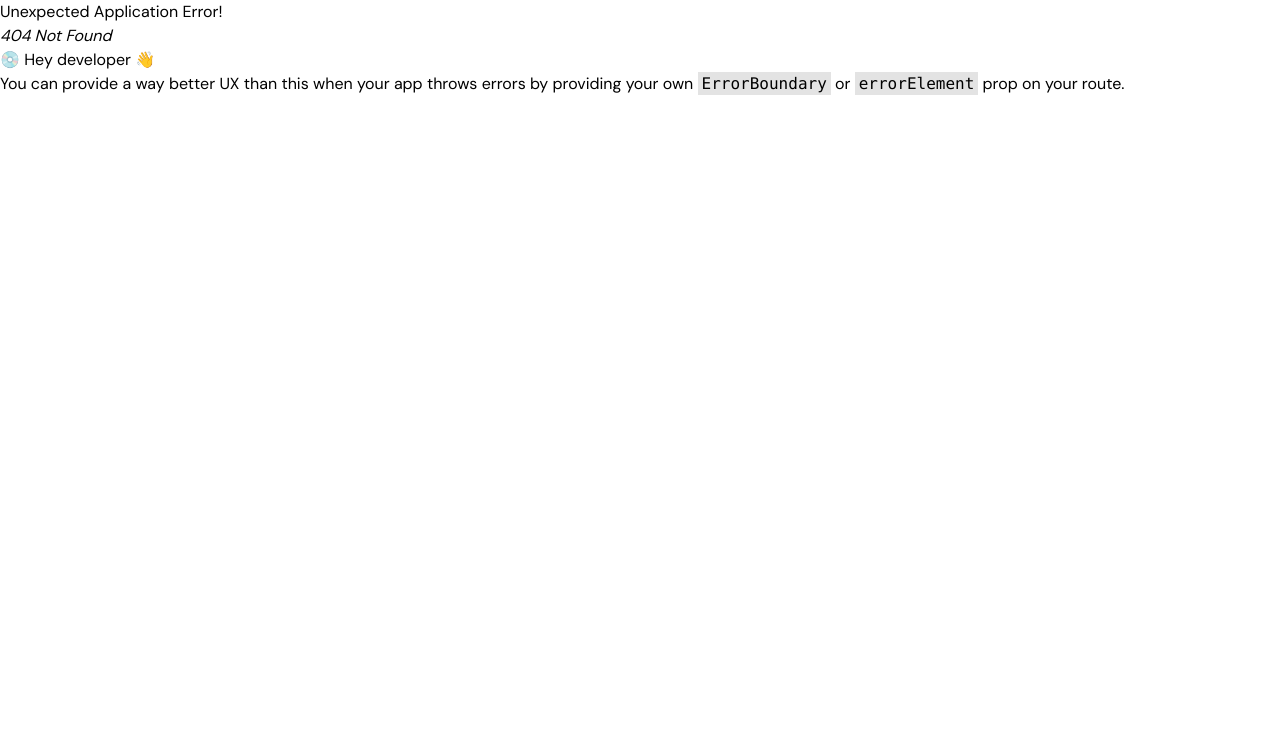
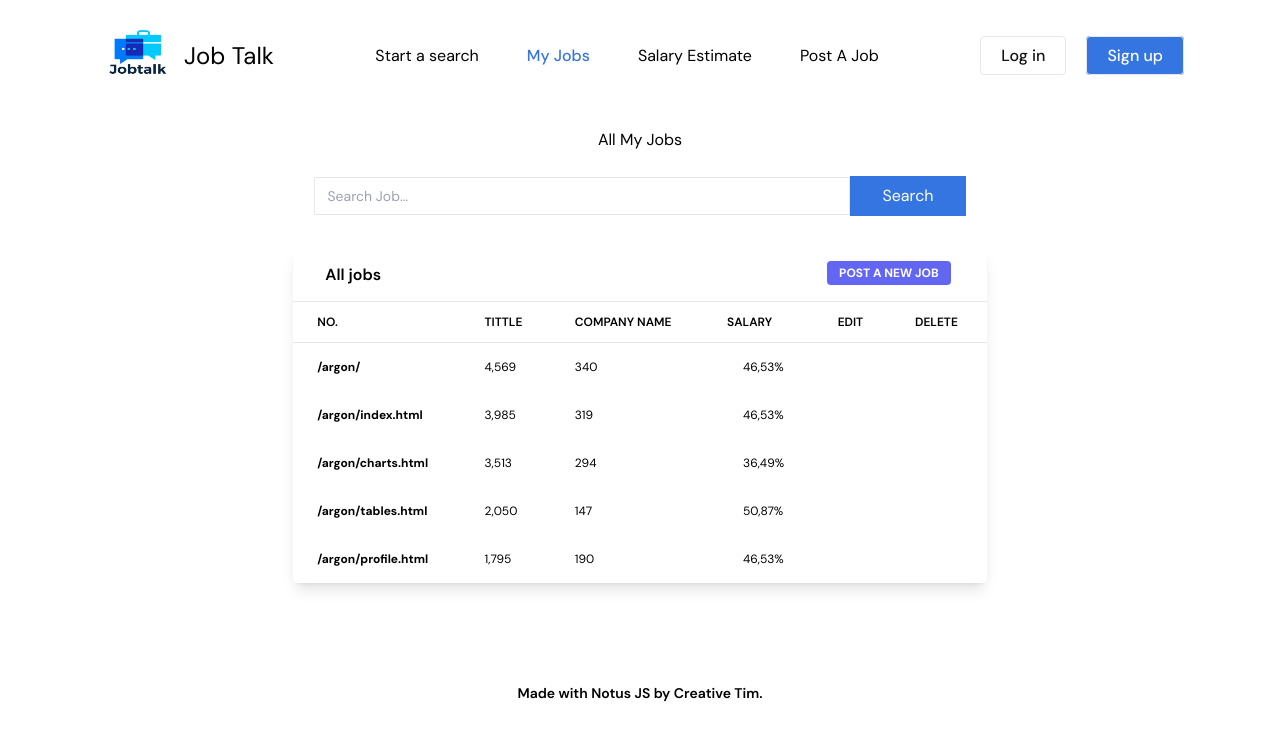
Before and after one commit to Abilash-Nambi/JOB-TALK, a React (Vite) app in the folder client/: page /my-job in a window 1280 px wide. Before the commit this address had no page. Shown: the top 738 px of the page. Built offline with nearby package versions, Linux system fonts and the light colour scheme.

Commit message:
MY JOBS added

```diff
--- /dev/null
+++ b/client/src/Pages/MyJobs.jsx
@@ -0,0 +1,184 @@
+import React from "react";
+import InputField from "../components/InputField";
+import { Link } from "react-router-dom";
+
+const MyJobs = () => {
+  return (
+    <div className="container max-w-screen-2xl mx-auto xl:px-24 px-4  ">
+      <h1 className="text-center p-4"> All My Jobs</h1>
+      <div className="p-2 text-center">
+        <input
+          //value={query}
+          type="text"
+          placeholder="Search Job..."
+          className=" border py-2 pl-3 text-grey-900 placeholder:text-grey-400 sm:text-sm  focus:outline-none lg:w-6/12 w-full"
+          //onChange={handleInputChange}
+        />
+        <button className="text-white bg-blue px-8 rounded-md py-2 rounded-s-sm md:rounded-none">
+          Search
+        </button>
+      </div>
+
+      <section class="py-1 bg-blueGray-50">
+        <div class="w-full xl:w-8/12 mb-12 xl:mb-0 px-4 mx-auto mt-5">
+          <div class="relative flex flex-col min-w-0 break-words bg-white w-full mb-6 shadow-lg rounded ">
+            <div class="rounded-t mb-0 px-4 py-3 border-0">
+              <div class="flex flex-wrap items-center">
+                <div class="relative w-full px-4 max-w-full flex-grow flex-1">
+                  <h3 class="font-semibold text-base text-blueGray-700">
+                    All jobs
+                  </h3>
+                </div>
+                <div class="relative w-full px-4 max-w-full flex-grow flex-1 text-right">
+                  <Link to="/post-job">
+                    <button
+                      class="bg-indigo-500 text-white active:bg-indigo-600 text-xs font-bold uppercase px-3 py-1 rounded outline-none focus:outline-none mr-1 mb-1 ease-linear transition-all duration-150"
+                      type="button"
+                    >
+                      Post a new job
+                    </button>
+                  </Link>
+                </div>
+              </div>
+            </div>
+
+            <div class="block w-full overflow-x-auto">
+              <table class="items-center bg-transparent w-full border-collapse ">
+                <thead>
+                  <tr>
+                    <th class="px-6 bg-blueGray-50 text-blueGray-500 align-middle border border-solid border-blueGray-100 py-3 text-xs uppercase border-l-0 border-r-0 whitespace-nowrap font-semibold text-left">
+                      NO.
+                    </th>
+                    <th class="px-6 bg-blueGray-50 text-blueGray-500 align-middle border border-solid border-blueGray-100 py-3 text-xs uppercase border-l-0 border-r-0 whitespace-nowrap font-semibold text-left">
+                      TITTLE
+                    </th>
+                    <th class="px-6 bg-blueGray-50 text-blueGray-500 align-middle border border-solid border-blueGray-100 py-3 text-xs uppercase border-l-0 border-r-0 whitespace-nowrap font-semibold text-left">
+                      COMPANY NAME
+                    </th>
+                    <th class="px-6 bg-blueGray-50 text-blueGray-500 align-middle border border-solid border-blueGray-100 py-3 text-xs uppercase border-l-0 border-r-0 whitespace-nowrap font-semibold text-left">
+                      SALARY
+                    </th>
+                    <th class="px-6 bg-blueGray-50 text-blueGray-500 align-middle border border-solid border-blueGray-100 py-3 text-xs uppercase border-l-0 border-r-0 whitespace-nowrap font-semibold text-left">
+                      EDIT
+                    </th>
+                    <th class="px-6 bg-blueGray-50 text-blueGray-500 align-middle border border-solid border-blueGray-100 py-3 text-xs uppercase border-l-0 border-r-0 whitespace-nowrap font-semibold text-left">
+                      DELETE
+                    </th>
+                  </tr>
+                </thead>
+
+                <tbody>
+                  <tr>
+                    <th class="border-t-0 px-6 align-middle border-l-0 border-r-0 text-xs whitespace-nowrap p-4 text-left text-blueGray-700 ">
+                      /argon/
+                    </th>
+                    <td class="border-t-0 px-6 align-middle border-l-0 border-r-0 text-xs whitespace-nowrap p-4 ">
+                      4,569
+                    </td>
+                    <td class="border-t-0 px-6 align-center border-l-0 border-r-0 text-xs whitespace-nowrap p-4">
+                      340
+                    </td>
+                    <td class="border-t-0 px-6 align-middle border-l-0 border-r-0 text-xs whitespace-nowrap p-4">
+                      <i class="fas fa-arrow-up text-emerald-500 mr-4"></i>
+                      46,53%
+                    </td>
+                  </tr>
+                  <tr>
+                    <th class="border-t-0 px-6 align-middle border-l-0 border-r-0 text-xs whitespace-nowrap p-4 text-left text-blueGray-700">
+                      /argon/index.html
+                    </th>
+                    <td class="border-t-0 px-6 align-middle border-l-0 border-r-0 text-xs whitespace-nowrap p-4">
+                      3,985
+                    </td>
+                    <td class="border-t-0 px-6 align-middle border-l-0 border-r-0 text-xs whitespace-nowrap p-4">
+                      319
+                    </td>
+                    <td class="border-t-0 px-6 align-middle border-l-0 border-r-0 text-xs whitespace-nowrap p-4">
+                      <i class="fas fa-arrow-down text-orange-500 mr-4"></i>
+                      46,53%
+                    </td>
+                  </tr>
+                  <tr>
+                    <th class="border-t-0 px-6 align-middle border-l-0 border-r-0 text-xs whitespace-nowrap p-4 text-left text-blueGray-700">
+                      /argon/charts.html
+                    </th>
+                    <td class="border-t-0 px-6 align-middle border-l-0 border-r-0 text-xs whitespace-nowrap p-4">
+                      3,513
+                    </td>
+                    <td class="border-t-0 px-6 align-middle border-l-0 border-r-0 text-xs whitespace-nowrap p-4">
+                      294
+                    </td>
+                    <td class="border-t-0 px-6 align-middle border-l-0 border-r-0 text-xs whitespace-nowrap p-4">
+                      <i class="fas fa-arrow-down text-orange-500 mr-4"></i>
+                      36,49%
+                    </td>
+                  </tr>
+                  <tr>
+                    <th class="border-t-0 px-6 align-middle border-l-0 border-r-0 text-xs whitespace-nowrap p-4 text-left text-blueGray-700">
+                      /argon/tables.html
+                    </th>
+                    <td class="border-t-0 px-6 align-middle border-l-0 border-r-0 text-xs whitespace-nowrap p-4">
+                      2,050
+                    </td>
+                    <td class="border-t-0 px-6 align-middle border-l-0 border-r-0 text-xs whitespace-nowrap p-4">
+                      147
+                    </td>
+                    <td class="border-t-0 px-6 align-middle border-l-0 border-r-0 text-xs whitespace-nowrap p-4">
+                      <i class="fas fa-arrow-up text-emerald-500 mr-4"></i>
+                      50,87%
+                    </td>
+                  </tr>
+                  <tr>
+                    <th class="border-t-0 px-6 align-middle border-l-0 border-r-0 text-xs whitespace-nowrap p-4 text-left text-blueGray-700">
+                      /argon/profile.html
+                    </th>
+                    <td class="border-t-0 px-6 align-middle border-l-0 border-r-0 text-xs whitespace-nowrap p-4">
+                      1,795
+                    </td>
+                    <td class="border-t-0 px-6 align-middle border-l-0 border-r-0 text-xs whitespace-nowrap p-4">
+                      190
+                    </td>
+                    <td class="border-t-0 px-6 align-middle border-l-0 border-r-0 text-xs whitespace-nowrap p-4">
+                      <i class="fas fa-arrow-down text-red-500 mr-4"></i>
+                      46,53%
+                    </td>
+                  </tr>
+                </tbody>
+              </table>
+            </div>
+          </div>
+        </div>
+        <footer class="relative pt-8 pb-6 mt-16">
+          <div class="container mx-auto px-4">
+            <div class="flex flex-wrap items-center md:justify-between justify-center">
+              <div class="w-full md:w-6/12 px-4 mx-auto text-center">
+                <div class="text-sm text-blueGray-500 font-semibold py-1">
+                  Made with{" "}
+                  <a
+                    href="https://www.creative-tim.com/product/notus-js"
+                    class="text-blueGray-500 hover:text-gray-800"
+                    target="_blank"
+                  >
+                    Notus JS
+                  </a>{" "}
+                  by{" "}
+                  <a
+                    href="https://www.creative-tim.com"
+                    class="text-blueGray-500 hover:text-blueGray-800"
+                    target="_blank"
+                  >
+                    {" "}
+                    Creative Tim
+                  </a>
+                  .
+                </div>
+              </div>
+            </div>
+          </div>
+        </footer>
+      </section>
+    </div>
+  );
+};
+
+export default MyJobs;
--- a/client/src/Router/Router.jsx
+++ b/client/src/Router/Router.jsx
@@ -2,6 +2,7 @@ import { createBrowserRouter } from "react-router-dom";
 import App from "../App";
 import Home from "../Pages/Home";
 import CreateJob from "../Pages/CreateJob";
+import MyJobs from "../Pages/MyJobs";
 const router = createBrowserRouter([
   {
     path: "/",
@@ -15,6 +16,10 @@ const router = createBrowserRouter([
         path: "/post-job",
         element: <CreateJob />,
       },
+      {
+        path: "/my-job",
+        element: <MyJobs />,
+      },
     ],
   },
 ]);
```
